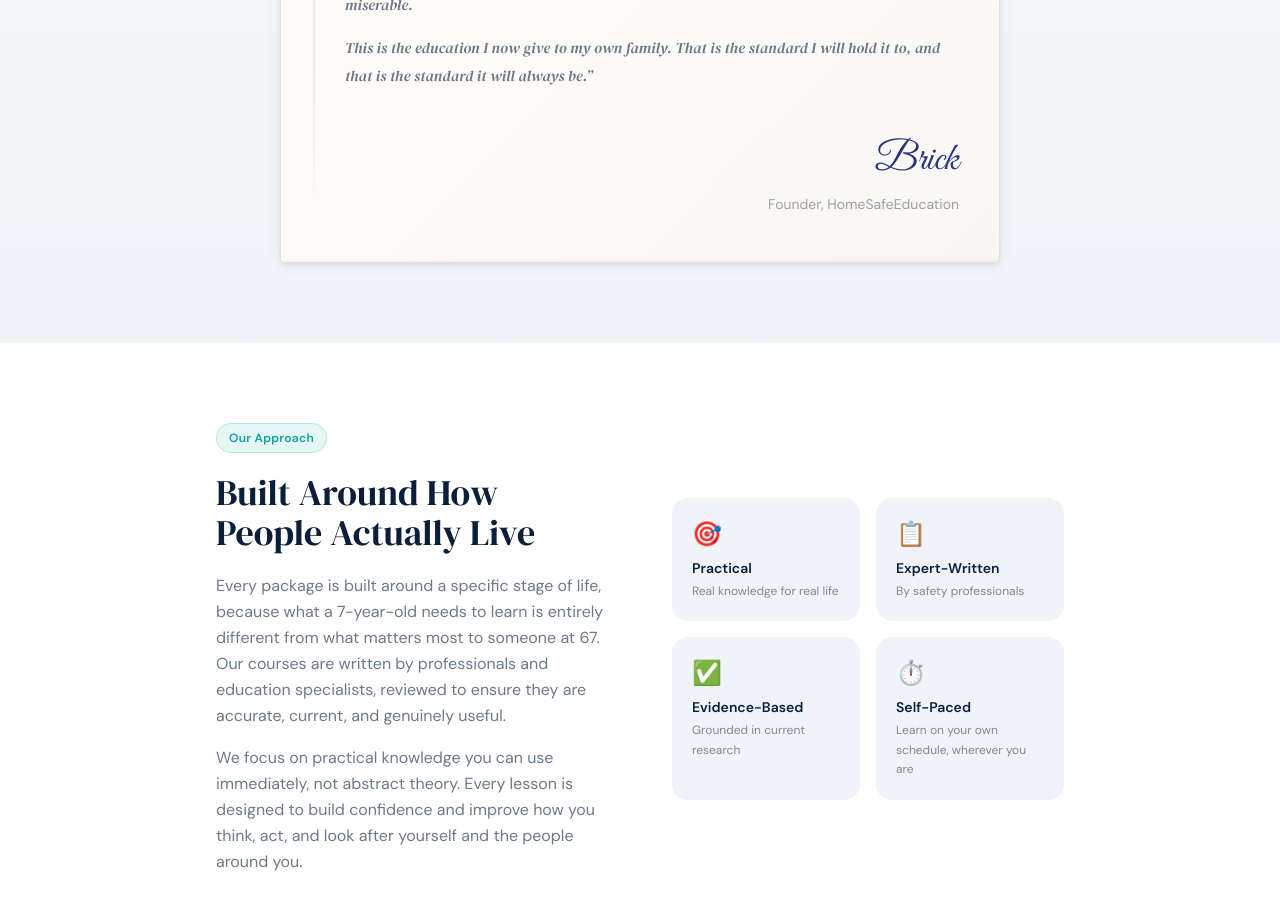
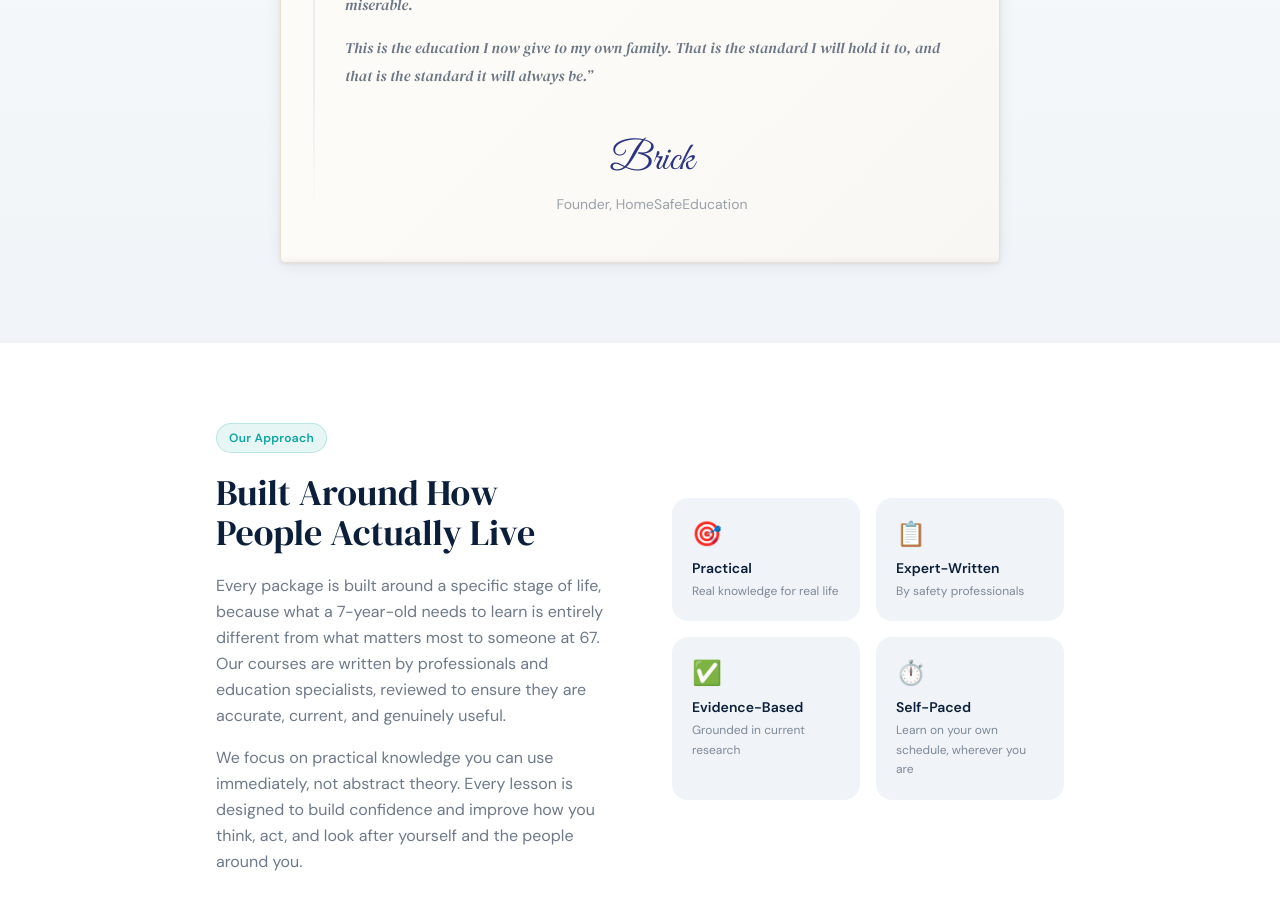
Before and after one commit to BrickBoxNAFO/besafe-app, a Next.js app: page /about in a window 1280 px wide. Shown: the part 1440-2348 px from the top of the page. Built offline with nearby package versions, Linux system fonts and the light colour scheme; no server answers.

Commit message:
Center founder signature over the text
Co-Authored-By: Claude Opus 4.6 <noreply@anthropic.com>

```diff
--- a/app/about/page.jsx
+++ b/app/about/page.jsx
@@ -44,7 +44,7 @@ export default function AboutPage() {
                 <p>Every course is written to empower. Every lesson ends with something you can actually use. Every quiz reinforces what you have learned. And every song for the packages that include them is written and produced in-house because I believe learning should be memorable, not miserable.</p>
                 <p>This is the education I now give to my own family. That is the standard I will hold it to, and that is the standard it will always be.&rdquo;</p>
               </div>
-              <div className="mt-10 text-right">
+              <div className="mt-10 text-center">
                 <span style={{fontFamily:"'Great Vibes', cursive", fontSize:'2.5rem', color:'#2B3480'}}>Brick</span>
                 <p className="text-navy/40 text-sm mt-1" style={{fontStyle:'normal'}}>Founder, HomeSafeEducation</p>
               </div>
```
